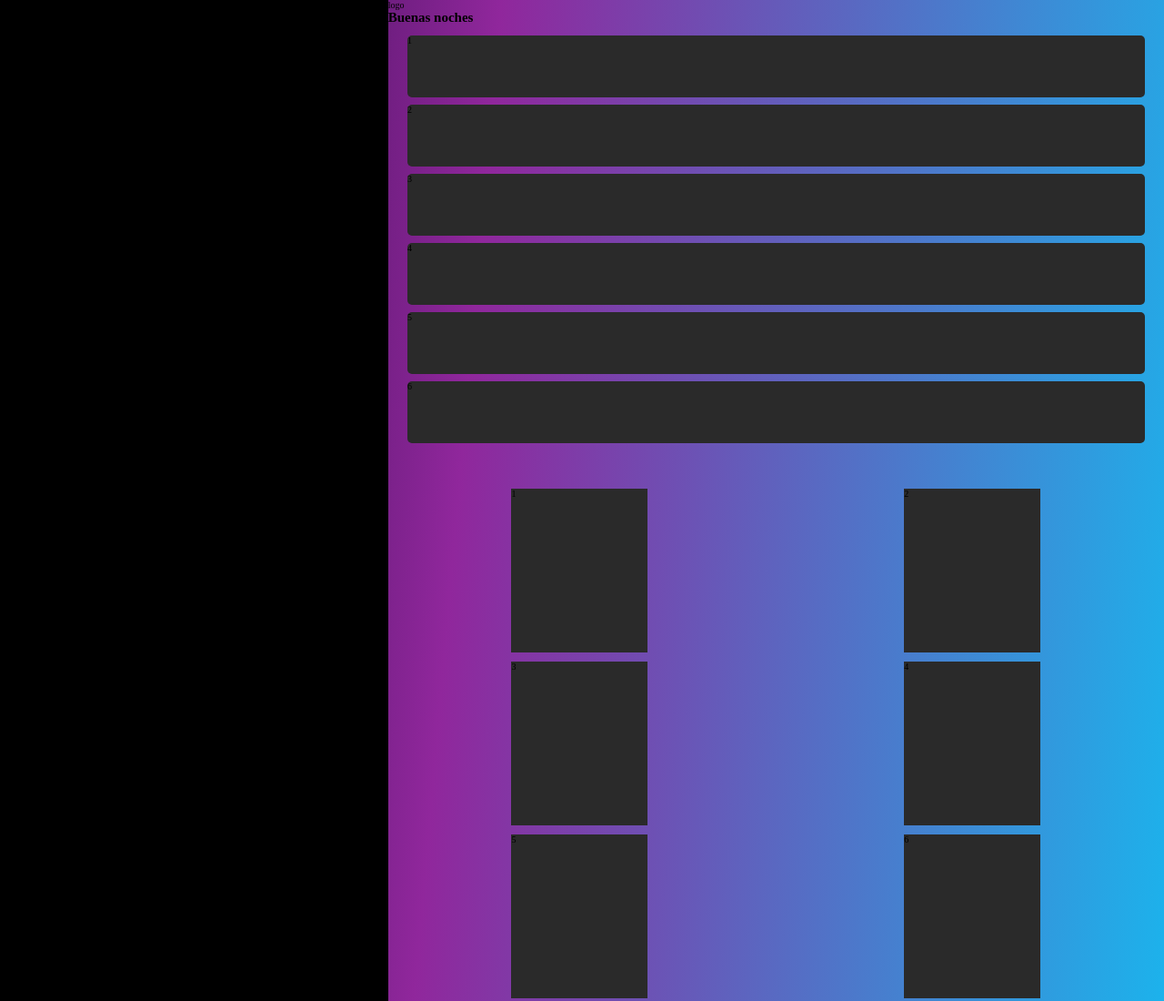
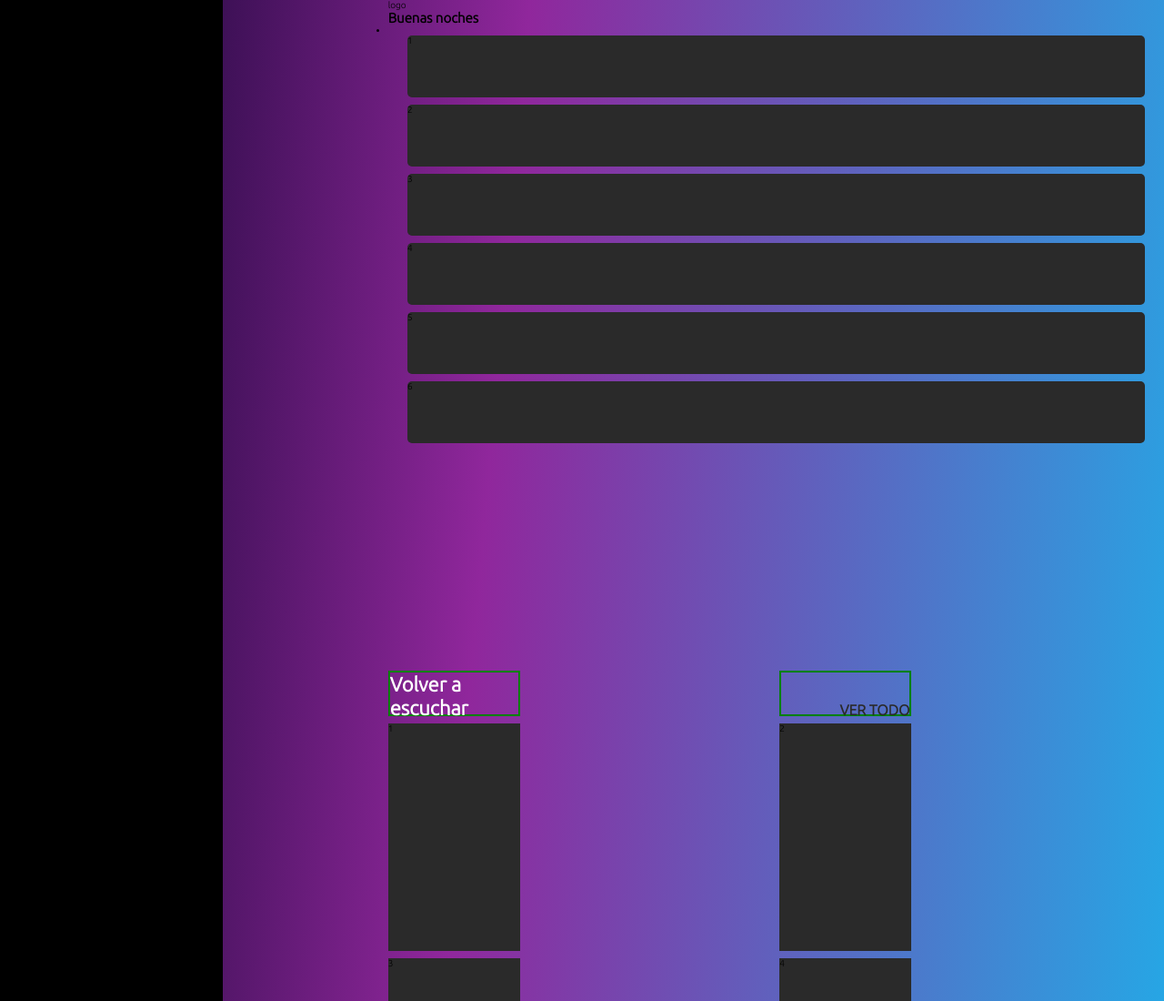
Before and after one commit to Veron-Juan/Spotify-layout, a plain HTML site: page index.html in a window 1280 px wide. Shown: the top 1100 px of the page at 91% size. Drawn offline with Linux system fonts and the light colour scheme.

Commit message:
Se crearon base y dimensionamiento de tarjetas y su titulos

```diff
--- a/index.html
+++ b/index.html
@@ -5,6 +5,9 @@
     <meta http-equiv="X-UA-Compatible" content="IE=edge">
     <meta name="viewport" content="width=device-width, initial-scale=1.0">
     <title>Spotify</title>
+    <link rel="preconnect" href="https://fonts.googleapis.com">
+    <link rel="preconnect" href="https://fonts.gstatic.com" crossorigin>
+    <link href="https://fonts.googleapis.com/css2?family=DM+Sans:wght@400;500;700&family=Inter:wght@300;500&family=Roboto:ital,wght@0,100;1,400&family=Ubuntu:wght@300&display=swap" rel="stylesheet">
     <link rel="stylesheet" href="style.css">
 </head>
 <body>
@@ -32,7 +35,22 @@
                 <div class="item">5</div>
                 <div class="item">6</div>
                 </div>
+                <!-- <div class="main-recomended_titles">
+                    <p>Volver a escuchar</p>
+                    <span>VER TODO</span>
+                </div>     -->
+
+            <!-- <div class="cabecera_explore">
+                <p class="volver">Volver a escuchar</p>
+                <span class="vertodo">VER TODO</span>
+            </div> -->
+
+
             <div class="container-main_explore">
+
+                <p class="volver">Volver a escuchar</p>
+                <p class="vertodo">VER TODO</p>
+
                 <div class="cards">1</div>
                 <div class="cards">2</div>
                 <div class="cards">3</div>
--- a/style.css
+++ b/style.css
@@ -6,6 +6,13 @@
 
 html{
     font-size: 62.5%;
+}
+
+body{
+    font-family: 'DM Sans', sans-serif;
+    font-family: 'Inter', sans-serif;
+    font-family: 'Roboto', sans-serif;
+    font-family: 'Ubuntu', sans-serif;
 }
 
 
@@ -47,6 +54,9 @@ html{
 .container .container-aside1{
     background-color: black;
     grid-area: aside1;
+    min-width: 120px;
+    max-width: 245px;
+    margin-right: 10px;
 }
 
 .container .container-footer{
@@ -72,21 +82,79 @@ html{
 
 }
 
+
+
+
+
+
+
 .container-main_explore{
     display: grid;
     grid-template-columns: 1fr 1fr;
     grid-template-rows: repeat(15, 1fr);
-    gap: 10px;
-    justify-items: center;
+    gap: 8px;
+    justify-items: auto;
+    margin: 10px auto;
+
+
+
+
 
 
 }
 
-.cards{
-    background-color:#2A2A2A ;
-    width: 150px;
-    height: 180px;
+
+
+
+.volver{
+    width: 145px;
+    height: 50px;
+    color: white;
+    font-size: 2.2rem;
+    font-weight: 950;
+    border: 2px solid green;
+    align-self: flex-end;
+
+
+
 
 
 
 }
+
+.vertodo{
+    width: 145px;
+    height: 50px;
+    color: #2A2A2A;
+    font-size: 1.6rem;
+    font-weight: 900;
+    border: 2px solid green;
+    text-align: end;
+    align-self: flex-end;
+    padding-top: 32px;
+
+
+
+
+
+
+
+
+
+
+}
+
+
+
+.cards{
+
+    background-color:#2A2A2A ;
+    width: 145px;
+    height: 250px;
+
+
+
+
+
+
+}
```
